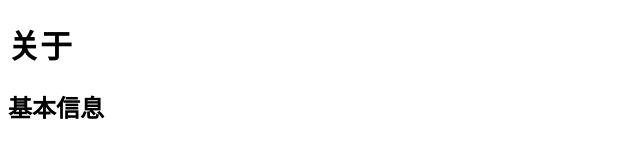
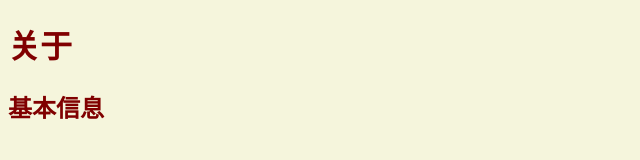
Before and after one commit to Carro-Thead/Carro-Thead.github.io, a plain HTML site: page about.html in a window 1280 px wide. Shown: the whole page, without its empty margins (0-640 px from the left). Drawn offline with Linux system fonts and the light colour scheme; a web font is replaced by a local one.

Commit message:
added bgcolor and other stuffs

```diff
--- a/style.css
+++ b/style.css
@@ -1,9 +1,25 @@
 p {
+  color:brown;
+  font-family:"lxgwr",sans-serif;
+}
+body{
+  background-color: beige;
+  font-size: 100%;
+}
+h1{
+  color:maroon;
+  font-family:"lxgwm",sans-serif
+}
+h2{
+  color:maroon;
+  font-family:"lxgwm",sans-serif
+}
 
-    color:brown;
-    font-family:"lxgwr",sans-serif;
-}
 @font-face {
   font-family: "lxgwr";
   src: url("LXGWWenKai-Regular.ttf");
 }
+@font-face {
+  font-family: "lxgwm";
+  src: url("LXGWWenKai-Medium.ttf");
+}
```
Also changed, not shown: 1 other file.
